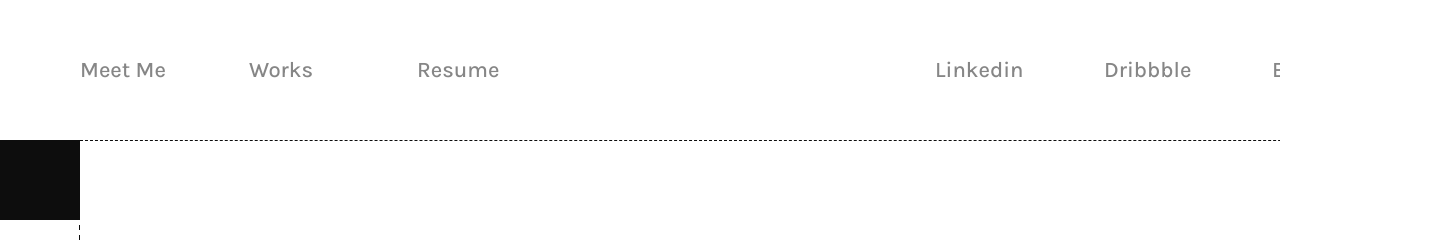
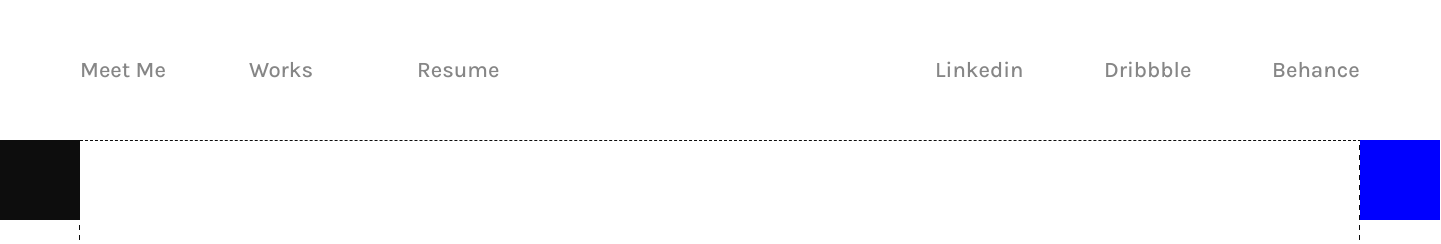
Before and after one commit to Abiodunnn/Mozayyy, a website built with Parcel: page index.html in a window 1280 px wide. Shown: the top 244 px of the page, 1441 px wide, since content can reach past the window. Built offline with nearby package versions, Linux system fonts and the light colour scheme.

Commit message:
Update index.css

```diff
--- a/index.css
+++ b/index.css
@@ -1097,9 +1097,9 @@ height: 100vh;}
 .desktop-2 {
   position: relative;
   background-color: var(--color-white);
-  width: 100%;
+  /*width: 100%;
   height: 5860px;
-  overflow: hidden;
+  overflow: hidden;*/
   text-align: left;
   font-size: var(--font-size-xl);
   color: var(--color-blue-100);
```
